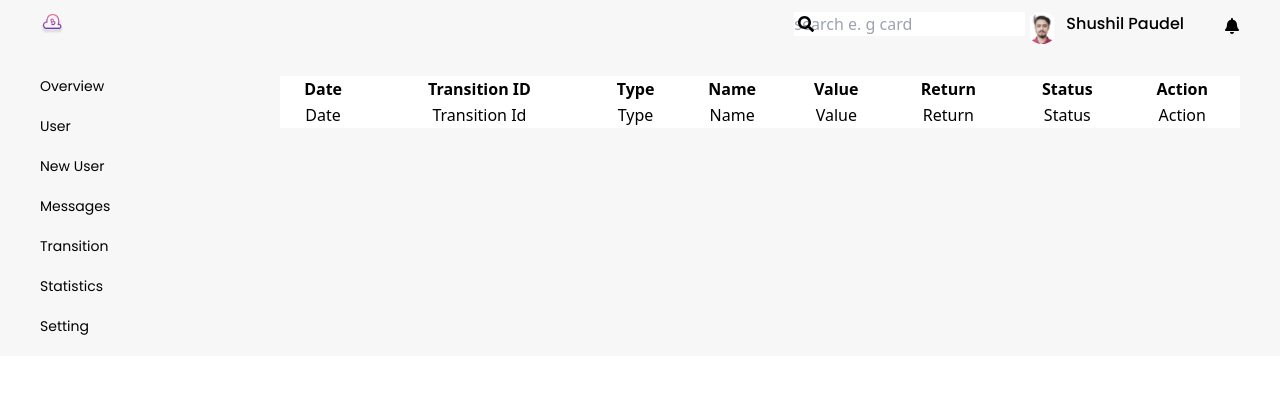
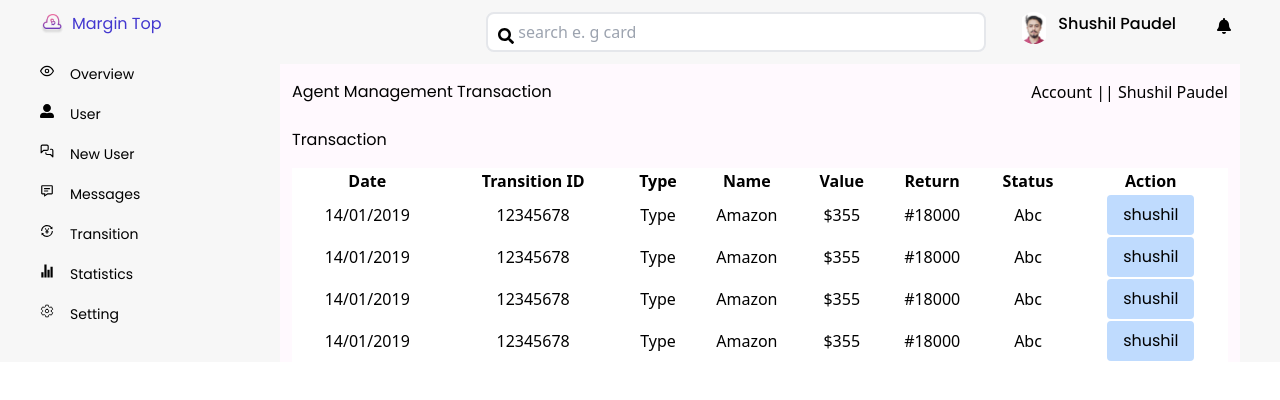
Before and after one commit to shushilpaudel78/First-React-App, a React (Vite) app: page / in a window 1280 px wide. Shown: the top 400 px of the page. Built offline with nearby package versions, Linux system fonts and the light colour scheme.

Commit message:
little changed

```diff
--- a/src/components/Button.jsx
+++ b/src/components/Button.jsx
@@ -1,10 +1,10 @@
 import React from 'react'
 
-export default function Button() {
+export default function Button(props) {
   return (
     <div>
 
-        <button>This is button</button>
+        <button className='bg-blue-200 rounded px-4 py-2 font-poppins'>{props.name}</button>
 
     </div>
   )
--- a/src/components/Container.jsx
+++ b/src/components/Container.jsx
@@ -8,7 +8,7 @@ export default function Container() {
 
     <>
 
-    <div className="w-full h-auto  bg-[#F7F7F7] py-5">
+      <div className="w-full h-auto  bg-[#F7F7F7]  py-0">
 
         <div className='max-w-[1200px] m-auto'>
 
@@ -24,7 +24,18 @@ export default function Container() {
 
 
 
-          <div className="w-[80%] h-auto">
+
+            <div className="w-[80%] h-auto px-3 bg-[#fff9fe]">
+
+              <div className="flex my-2 py-2 justify-between">
+                <h3 className='font-poppins '>Agent Management Transaction</h3>
+
+
+                <p>Account || Shushil Paudel</p>
+
+              </div>
+
+              <h1 className='font-poppins my-2 py-2 w-full'>Transaction</h1>
 
               <Table />
 
--- a/src/components/Nav.jsx
+++ b/src/components/Nav.jsx
@@ -17,11 +17,13 @@ function Nav() {
 
 
             {/* logo  */}
+            <div className="flex">
+            <div className="w-6 h-6"><img src={logo} alt="logo image" className='w-full h-full  object-contain' /> </div>
+            <label htmlFor="" className='font-poppins px-2 text-[#4337cf]'>Margin Top</label>
 
-            <div className="w-6 h-6">
-              <img src={logo} alt="logo image" className='w-full h-full  object-contain' />
 
             </div>
+
 
 
 
@@ -29,9 +31,9 @@ function Nav() {
             <div className='flex flex-wrap  gap-x-4'>
 
 
-              <div className="relative  w-[200px] h-">
-                <input type="w-full h-full"  placeholder='search e. g card' />
-              <FaSearch className="absolute top-1 left-1" />
+              <div className="relative w-[500px] h-[40px]">
+                <input type="text"  placeholder='search e. g card' className='w-full h-full rounded-lg pl-[30px] border-2 border-[#df67a2]-500'/>
+              <FaSearch className="absolute top-4 left-3" />
               </div>
 
 
@@ -39,13 +41,13 @@ function Nav() {
               <div className="flex mx-4">
 
                 <div className="w-8 h-8" ><img src={profile} alt="profile image" className='w-full h-full object-contain rounded-2xl' /></div>
-                <label htmlFor="" className='font-poppins mx-2 font-medium not-italic mx-2'>Shushil Paudel</label>
+                <label htmlFor="" className='font-poppins mx-2 font-medium not-italic mx-2 border-black'>Shushil Paudel</label>
 
               </div>
 
 
 
-              <div className="w-4 h-4 text-base my-1.5"> <FaBell /> </div>
+              <div className="w-6 h-6 text-base my-1.5"> <FaBell /> </div>
 
             </div>
 
--- a/src/components/Sidebar.jsx
+++ b/src/components/Sidebar.jsx
@@ -1,4 +1,11 @@
 import { BrowserRouter as Router, Routes, Route, Link } from 'react-router-dom';
+import { FiEye } from "react-icons/fi";
+import { FaUserAlt } from "react-icons/fa";
+import { LuMessagesSquare } from "react-icons/lu";
+import { BiMessageDetail } from "react-icons/bi";
+import { AiOutlineTransaction } from "react-icons/ai";
+import { IoStatsChartSharp } from "react-icons/io5";
+import { IoSettingsOutline } from "react-icons/io5";
 
 import React from 'react'
 
@@ -6,16 +13,16 @@ export default function sidebar() {
   return (
     <Router>
 
-    <div className='w-full h-auto -8 bg-[#F7F7F7] '>
+    <div className='w-full h-[100%] -8 bg-[#F7F7F7]  '>
 
-      <ul className='flex flex-wrap  flex-col gap-5 font-poppins text-sm'>
-        <li> <Link to="/overview">Overview</Link></li>
-        <li> <Link to="/user">User</Link></li>
-        <li> <Link to="/newuser"> New User</Link></li>
-        <li> <Link to="/messages">Messages</Link></li>
-        <li> <Link to="/transition">Transition</Link></li>
-        <li> <Link to="/statistics">Statistics</Link></li>
-        <li> <Link to="/setting">Setting</Link></li>
+      <ul className='flex flex-wrap  flex-col gap-5 font-poppins text-sm '>
+        <li> <Link to="/overview" className='flex gap-4'> <FiEye />  Overview </Link></li>
+        <li> <Link to="/user"className='flex gap-4' > <FaUserAlt /> User</Link></li>
+        <li> <Link to="/newuser" className='flex gap-4'> <LuMessagesSquare /> New User</Link></li>
+        <li> <Link to="/messages" className='flex gap-4' > <BiMessageDetail /> Messages</Link></li>
+        <li> <Link to="/transition" className='flex gap-4' > <AiOutlineTransaction /> Transition</Link></li>
+        <li> <Link to="/statistics" className='flex gap-4'> <IoStatsChartSharp />Statistics</Link></li>
+        <li> <Link to="/setting" className='flex gap-4'> <IoSettingsOutline />Setting</Link></li>
 
 
 
--- a/src/components/Table.jsx
+++ b/src/components/Table.jsx
@@ -1,9 +1,10 @@
 import React from 'react'
+import Button from './Button'
 
 export default function Table() {
     return (
         <div>
-            <table className='w-full text-center bg-white'>
+            <table className='w-full text-center bg-white py-4'>
                 <tr>
                     <th>Date </th>
                     <th>Transition ID </th>
@@ -17,14 +18,51 @@ export default function Table() {
                 </tr>
 
                 <tr>
-                    <td>Date </td>
-                    <td>Transition Id</td>
+                    <td>14/01/2019</td>
+                    <td>12345678</td>
                     <td>Type</td>
-                    <td> Name</td>
-                    <td>Value</td>
-                    <td>Return</td>
-                    <td>Status</td>
-                    <td>Action</td>
+                    <td>Amazon</td>
+                    <td>$355</td>
+                    <td>#18000</td>
+                    <td>Abc</td>
+                    <td><Button name="shushil" /></td>
+
+                </tr>
+
+
+                <tr>
+                    <td>14/01/2019</td>
+                    <td>12345678</td>
+                    <td>Type</td>
+                    <td>Amazon</td>
+                    <td>$355</td>
+                    <td>#18000</td>
+                    <td>Abc</td>
+                    <td><Button name="shushil" /></td>
+
+                </tr>
+
+                <tr>
+                    <td>14/01/2019</td>
+                    <td>12345678</td>
+                    <td>Type</td>
+                    <td>Amazon</td>
+                    <td>$355</td>
+                    <td>#18000</td>
+                    <td>Abc</td>
+                    <td><Button name="shushil" /></td>
+
+                </tr>
+
+                <tr>
+                    <td>14/01/2019</td>
+                    <td>12345678</td>
+                    <td>Type</td>
+                    <td>Amazon</td>
+                    <td>$355</td>
+                    <td>#18000</td>
+                    <td>Abc</td>
+                    <td><Button name="shushil" /></td>
 
                 </tr>
 
```
Lines whose indentation alone changed are shown as unchanged.
